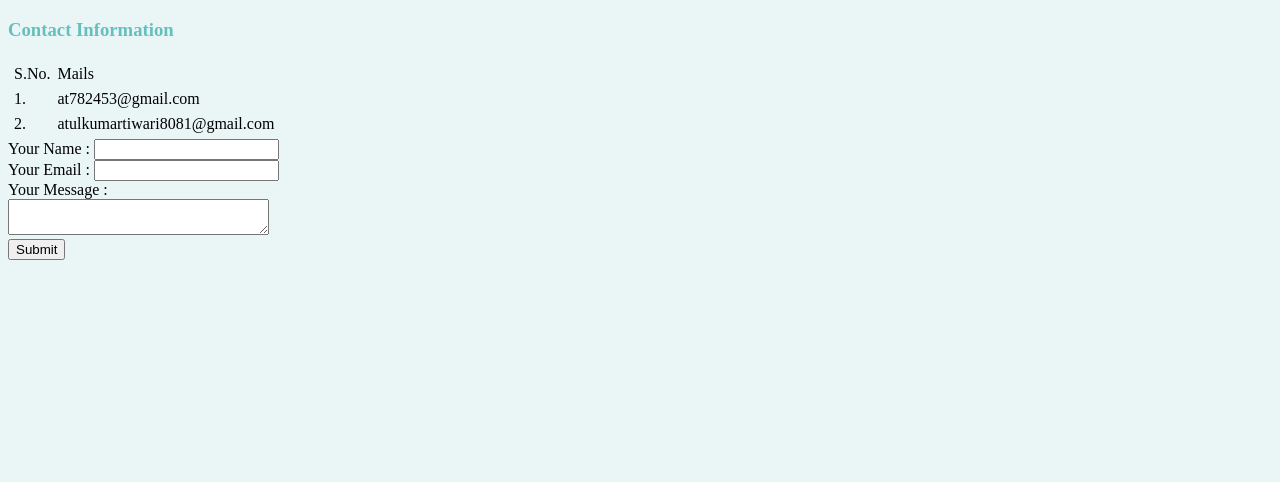
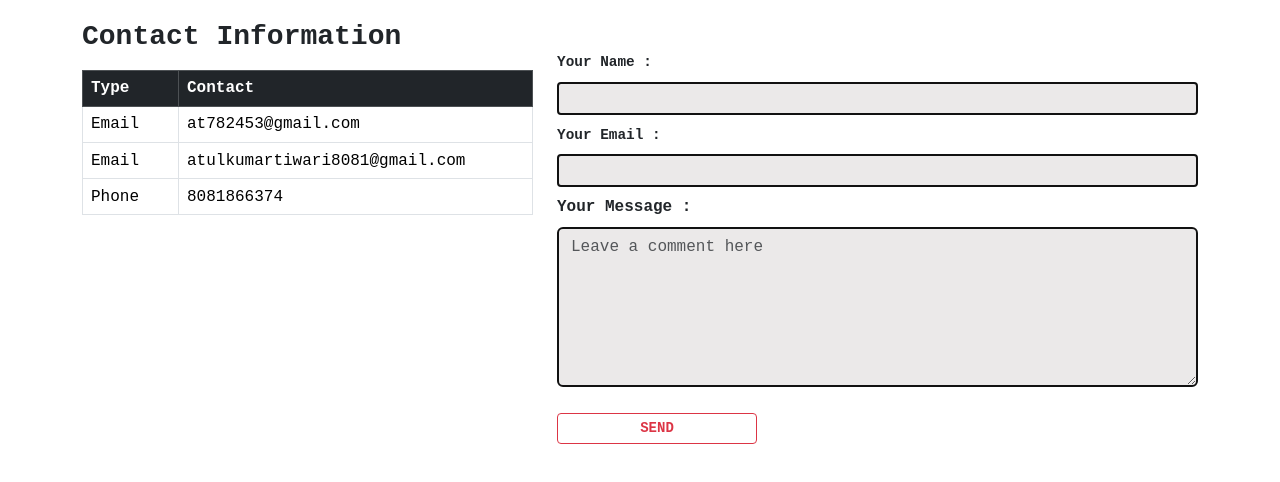
Before and after one commit to kosogit/Atulkumartiwari.me, a plain HTML site: page contact.html in a window 1280 px wide. Drawn offline with nearby package versions, Linux system fonts and the light colour scheme.

Commit message:
learning bootstrap
trying to lean bootstrap and use it

```diff
--- a/contact.html
+++ b/contact.html
@@ -2,42 +2,90 @@
 <html lang="en">
 <head>
   <meta charset="UTF-8">
-    <meta name="contact info of atul " content="width=device-width, initial-scale=1.0">
-    <title>contact</title>
-    <link rel="stylesheet" href="css/style.css">
+  <meta name="viewport" content="width=device-width, initial-scale=1.0">
+  <meta name="description" content="Contact information of Atul">
+  <title>Contact</title>
+  <link rel="stylesheet" href="https://cdn.jsdelivr.net/npm/bootstrap@5/dist/css/bootstrap.min.css">
+  <style>
+    *{
+      font-family: 'Courier New', Courier, monospace;;
+    }
+    .myinput{
+      font-weight: bold;
+      font-family: 'Courier New', Courier, monospace;;
+    }
+    body {
+      padding: 20px;
+    }
+    table {
+      margin-top: 20px;
+    }
+    form {
+      margin-top: 30px;
+    }
+    button {
+      margin-top: 10px;
+    }
+  </style>
 </head>
 <body>
-    <h3><strong>Contact Information </strong></h3>
-    <table cellspacing="5">
-      <thead>
+    <div class="container">
+      <div class="row ">
+        <div class="col-lg-5 col-md-6 mb-4">
+          <h3><strong>Contact Information</strong></h3>
+          <table class="table table-bordered table-sm mt-3 w-100">
+            <thead class="table-dark">
               <tr>
-         <td>S.No.</td>
-         <td>   Mails</td>
+                <th scope="col" style="font-family: 'Courier New', Courier, monospace; padding: .35rem .5rem; width: 6rem;">Type</th>
+                <th scope="col" style="font-family: 'Courier New', Courier, monospace; padding: .35rem .5rem;">Contact</th>
               </tr>
             </thead>
             <tbody>
               <tr>
-            <td>1.</td>
-            <td>at782453@gmail.com</td>
+                <td style="padding: .35rem .5rem;">Email</td>
+                <td style="padding: .35rem .5rem;">at782453@gmail.com</td>
               </tr>
               <tr>
-            <td>2.</td>
-            <td>atulkumartiwari8081@gmail.com</td>
+                <td style="padding: .35rem .5rem;">Email</td>
+                <td style="padding: .35rem .5rem;">atulkumartiwari8081@gmail.com</td>
+              </tr>
+              <tr>
+                <td style="padding: .35rem .5rem;">Phone</td>
+                <td style="padding: .35rem .5rem;">8081866374</td>
               </tr>
             </tbody>
+          </table>
+        </div>
+
+        <div class="col-lg-7 col-md-6 mb-4">
+          <form action="mailto:Atulkumartiwari69@gmail.com" method="post" enctype="text/plain">
+            <div class="mb-2">
+              <label for="name" class="form-label myinput" style="font-size:0.9rem;">Your Name :</label>
+              <input id="name" class="form-control form-control-sm" type="text" name="name" value="" style="border:2px solid #111; box-shadow:none; background-color:#ebe9e9; color:#000;">
+            </div>
+
+            <div class="mb-2">
+              <label for="email" class="form-label myinput" style="font-size:0.9rem;">Your Email :</label>
+              <input id="email" class="form-control form-control-sm" type="email" name="email" value="" style="border:2px solid #111; box-shadow:none; background-color:#ebe9e9; color:#000;">
+            </div>
+
+            <div class="mb-3">
+              <label for="message" class="form-label myinput">Your Message :</label>
+              <textarea id="message" class="form-control" name="message" placeholder="Leave a comment here" rows="6" style="border:2px solid #111; box-shadow:none; background-color:#ebe9e9; color:#000;"></textarea>
+            </div>
+
+            <button type="submit" class="btn btn-outline-danger btn-sm" style="font-weight:bold; width:200px;">
+              SEND
+            </button>
+          </form>
+        </div>
+      </div>
+    </div>
 
 
 
-    </table>
-    <form action="mailto:Atulkumartiwari69@gmail.com" method="post" enctype="text/plain">
-      <label>Your Name :</label>
-      <input type="text" name="My Name" value=""><br>
-      <label>Your Email :</label>
-      <input type="email" name="My Name" value=""><br>
-      <label>Your Message :</label><br>
-      <textarea name="Message" row="10" cols="30"></textarea><br>
-      <input type="submit" name="">
 
-    </form>
+
+
 </body>
 </html>
--- a/css/style.css
+++ b/css/style.css
@@ -1,11 +1,19 @@
 body{
     background-color: #EAF6F6;
+
 }
 h1{
     color: #F5EEDD;
-
+    font-family: 'Lucida Handwriting', cursive;
     text-shadow:0 0 5px #077A7D , 0 0 5px #077A7D,2px 2px 5px #06202B;
 }
+h1:hover{
+    color: #feb200;
+    font-family: 'Courier New', Courier, monospace;
+
+    text-shadow:0 0 5px #ffffff , 0 0 5px #63e7f3,2px 2px 5px #000000;
+}
+
 
 
 h3{
@@ -23,16 +31,23 @@ tr td{
 
 }
 
-
 form{
      color:black;
 }
+input[type=submit]{
+    background-color: #F76B8A;
 
+}
+input[type=submit]:hover{
+    background-color: #feb8c7;
+}
+img{
+
+    border-radius: 100%;
+}
 
 hr {
-
     border: none;
-     border-top: 1px dotted gray;
+    border-top: 1px dotted gray;
     width: 70%;
-
 }
```
Also changed, not shown: index.html (+6 -5 lines), image/atul.jpg (added). Lines whose indentation alone changed are shown as unchanged.
